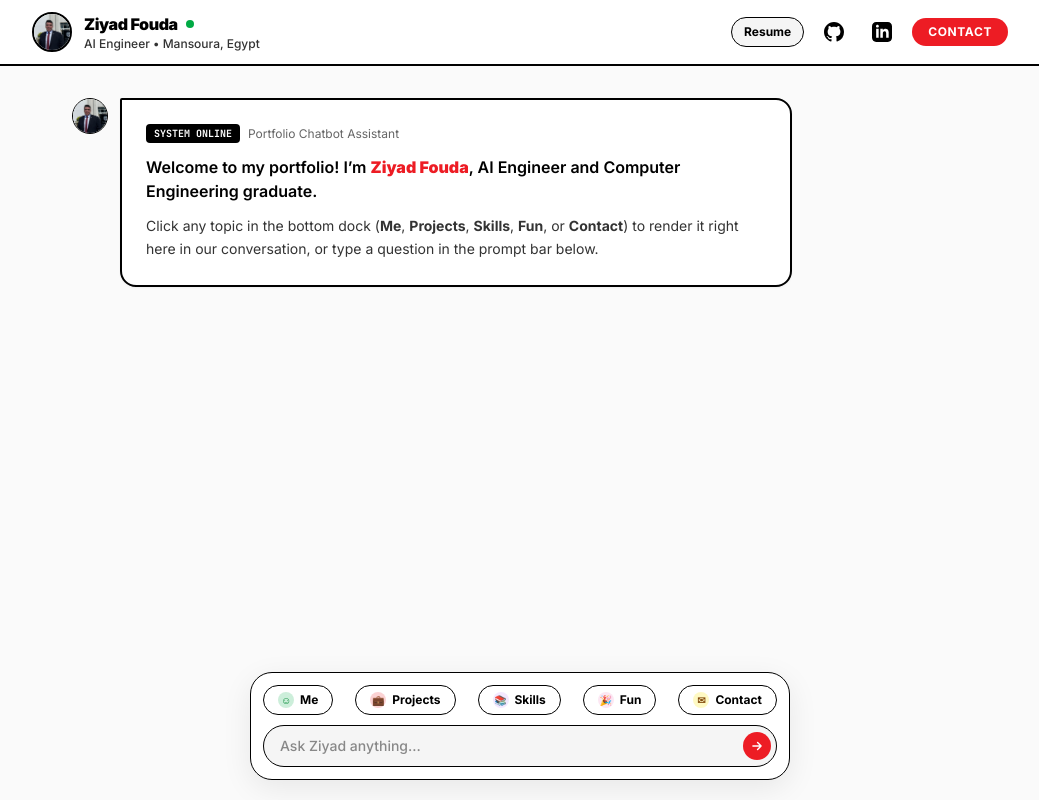
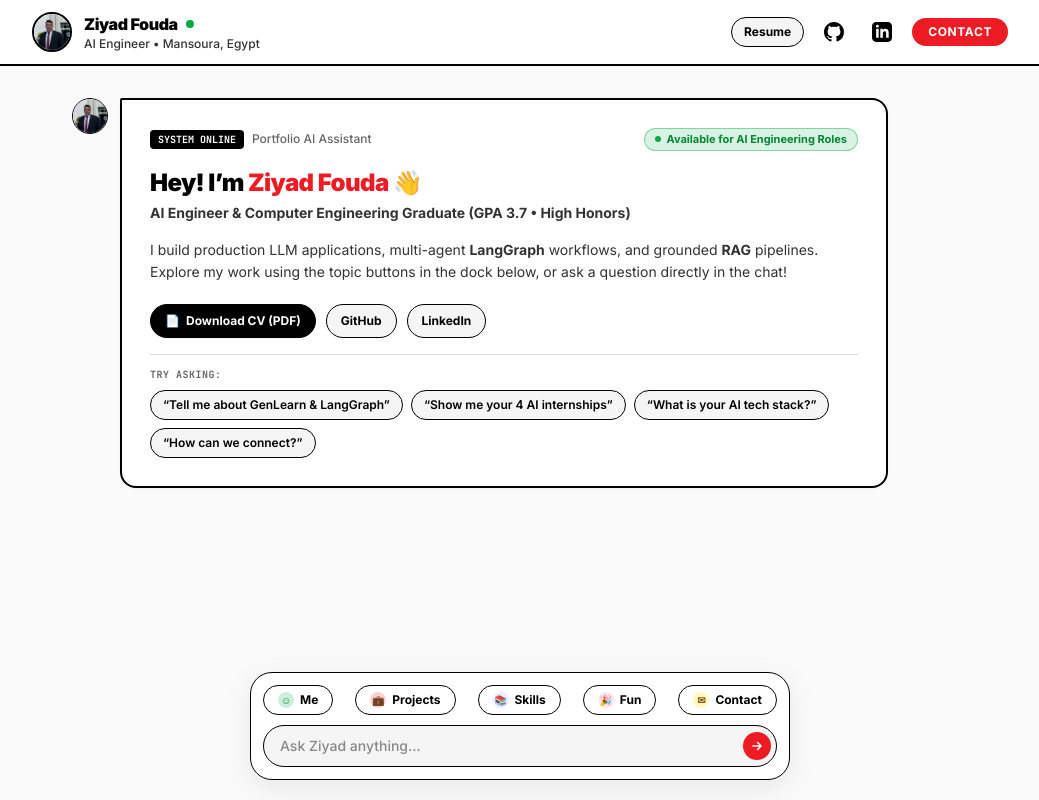
Before and after one commit to zFoudaz/portfolio, a Next.js app: page / in a window 1280 px wide. Shown: the whole page, without its empty margins (120-1159 px from the left). Built offline with nearby package versions, Linux system fonts and the light colour scheme.

Commit message:
feat: upgrade initial welcome bubble into rich Hero card with CV button and starter prompts

```diff
--- a/src/components/PortfolioChat.tsx
+++ b/src/components/PortfolioChat.tsx
@@ -6,8 +6,15 @@ import { Header } from './Header';
 import { BottomDock } from './BottomDock';
 import { Avatar } from './Avatar';
 import { TopicCardRenderer } from './cards/TopicCardRenderer';
-import { TOPIC_OPTIONS, matchTopicFromInput } from '@/data/portfolioData';
+import { TOPIC_OPTIONS, PORTFOLIO_DATA, matchTopicFromInput } from '@/data/portfolioData';
 import { TopicId, ChatMessageItem } from '@/types/portfolio';
+
+const STARTER_PROMPTS = [
+  'Tell me about GenLearn & LangGraph',
+  'Show me your 4 AI internships',
+  'What is your AI tech stack?',
+  'How can we connect?',
+];
 
 export function PortfolioChat(): React.JSX.Element {
   const [messages, setMessages] = useState<ChatMessageItem[]>([]);
@@ -128,25 +135,86 @@ export function PortfolioChat(): React.JSX.Element {
             className="flex items-start gap-3"
           >
             <Avatar size="sm" />
-            <div className="space-y-4 max-w-2xl w-full">
-              <div className="bg-white p-5 sm:p-6 rounded-2xl rounded-tl-sm border-2 border-black shadow-sm space-y-3">
+            <div className="space-y-4 max-w-3xl w-full">
+              <div className="bg-white p-6 sm:p-7 rounded-2xl rounded-tl-sm border-2 border-black shadow-sm space-y-4">
+                <div className="flex flex-wrap items-center justify-between gap-2">
                   <div className="flex items-center gap-2">
                     <span className="px-2 py-0.5 rounded bg-black text-white text-[10px] font-mono font-bold">
                       SYSTEM ONLINE
                     </span>
-                  <span className="text-xs text-[#666666]">Portfolio Chatbot Assistant</span>
+                    <span className="text-xs text-[#666666] font-medium">
+                      Portfolio AI Assistant
+                    </span>
                   </div>
-                <p className="text-sm sm:text-base font-semibold text-black">
-                  Welcome to my portfolio! I’m{' '}
-                  <strong className="text-[#ED1C24]">Ziyad Fouda</strong>, AI Engineer and Computer
-                  Engineering graduate.
+                  <div className="inline-flex items-center gap-1.5 px-2.5 py-0.5 rounded-full bg-[#00AA44]/15 text-[#008833] text-[11px] font-bold border border-[#00AA44]/40">
+                    <span className="w-1.5 h-1.5 rounded-full bg-[#00AA44]" />
+                    <span>Available for AI Engineering Roles</span>
+                  </div>
+                </div>
+
+                <div className="space-y-1">
+                  <h1 className="text-xl sm:text-2xl font-black text-black tracking-tight">
+                    Hey! I’m <span className="text-[#ED1C24]">{PORTFOLIO_DATA.profile.name}</span> 👋
+                  </h1>
+                  <p className="text-xs sm:text-sm font-bold text-[#333333]">
+                    AI Engineer &amp; Computer Engineering Graduate (GPA 3.7 • High Honors)
                   </p>
+                </div>
+
                 <p className="text-sm text-[#333333] leading-relaxed">
-                  Click any topic in the bottom dock (<strong>Me</strong>,{' '}
-                  <strong>Projects</strong>, <strong>Skills</strong>, <strong>Fun</strong>, or{' '}
-                  <strong>Contact</strong>) to render it right here in our conversation, or type a
-                  question in the prompt bar below.
+                  I build production LLM applications, multi-agent <strong>LangGraph</strong>{' '}
+                  workflows, and grounded <strong>RAG</strong> pipelines. Explore my work using the
+                  topic buttons in the dock below, or ask a question directly in the chat!
                 </p>
+
+                {/* Quick Action Links */}
+                <div className="flex flex-wrap items-center gap-2.5 pt-1">
+                  <a
+                    href={PORTFOLIO_DATA.profile.resumeUrl}
+                    target="_blank"
+                    rel="noreferrer"
+                    download
+                    className="inline-flex items-center gap-1.5 px-3.5 py-2 rounded-full bg-black hover:bg-[#ED1C24] text-white text-xs font-bold border-[1.5px] border-black transition-colors shadow-sm"
+                  >
+                    <span>📄</span>
+                    <span>Download CV (PDF)</span>
+                  </a>
+                  <a
+                    href={PORTFOLIO_DATA.profile.githubUrl}
+                    target="_blank"
+                    rel="noreferrer"
+                    className="inline-flex items-center gap-1.5 px-3.5 py-2 rounded-full bg-[#F5F5F5] hover:bg-[#DCDCDC] text-black text-xs font-bold border-[1.5px] border-black transition-colors"
+                  >
+                    <span>GitHub</span>
+                  </a>
+                  <a
+                    href={PORTFOLIO_DATA.profile.linkedinUrl}
+                    target="_blank"
+                    rel="noreferrer"
+                    className="inline-flex items-center gap-1.5 px-3.5 py-2 rounded-full bg-[#F5F5F5] hover:bg-[#DCDCDC] text-black text-xs font-bold border-[1.5px] border-black transition-colors"
+                  >
+                    <span>LinkedIn</span>
+                  </a>
+                </div>
+
+                {/* Starter Prompts */}
+                <div className="pt-3 border-t border-[#DCDCDC] space-y-2">
+                  <div className="text-[10px] font-mono font-bold uppercase tracking-wider text-[#666666]">
+                    Try Asking:
+                  </div>
+                  <div className="flex flex-wrap gap-2">
+                    {STARTER_PROMPTS.map((prompt) => (
+                      <button
+                        key={prompt}
+                        type="button"
+                        onClick={() => handleCustomSubmit(prompt)}
+                        className="text-left px-3 py-1.5 rounded-full bg-[#F5F5F5] hover:bg-black hover:text-white text-black text-xs font-semibold border border-black transition-all active:scale-95 cursor-pointer"
+                      >
+                        “{prompt}”
+                      </button>
+                    ))}
+                  </div>
+                </div>
               </div>
             </div>
           </motion.div>
```
Also changed, not shown: 1 other file (tests, documents, lock files or other folders). Lines whose indentation alone changed are shown as unchanged.
